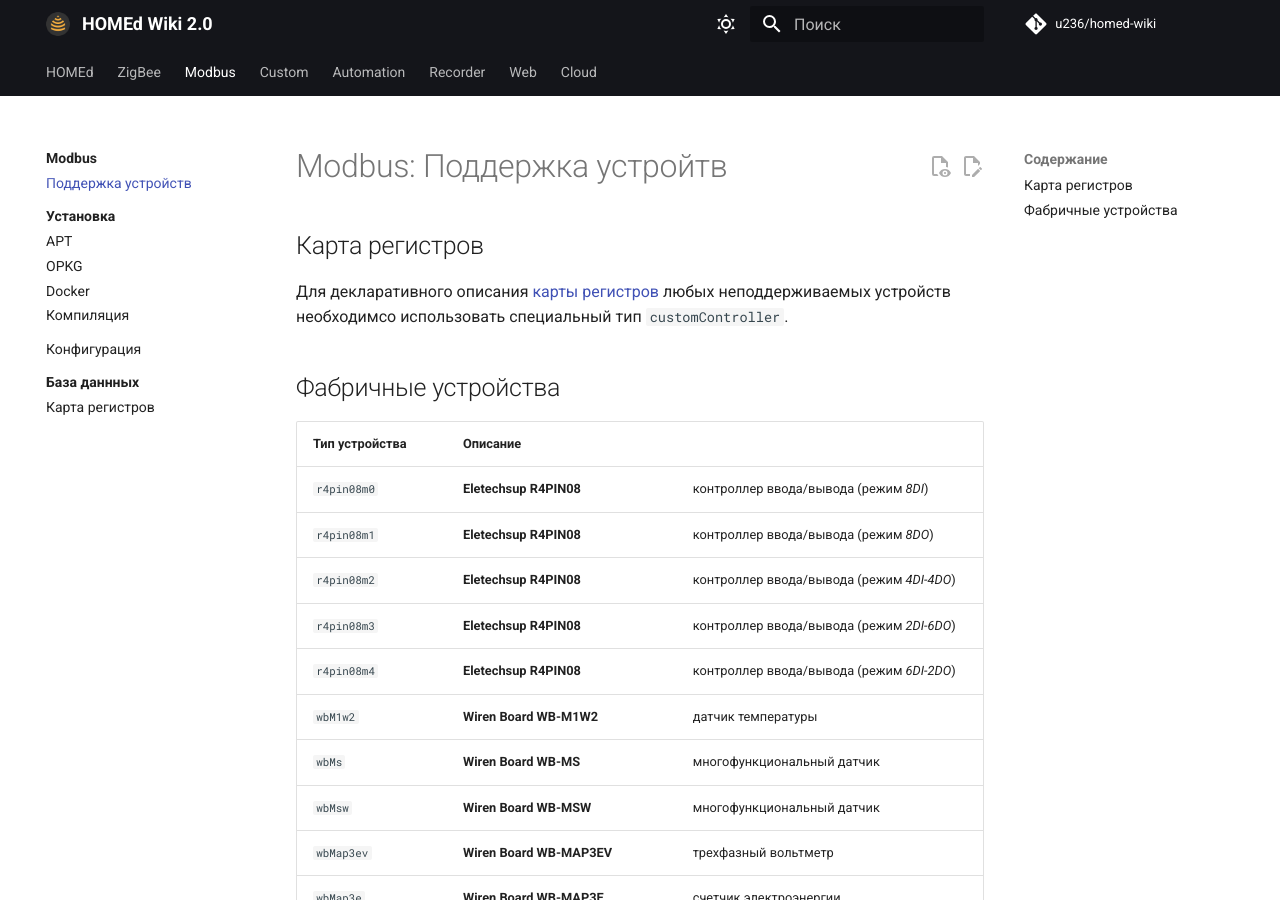
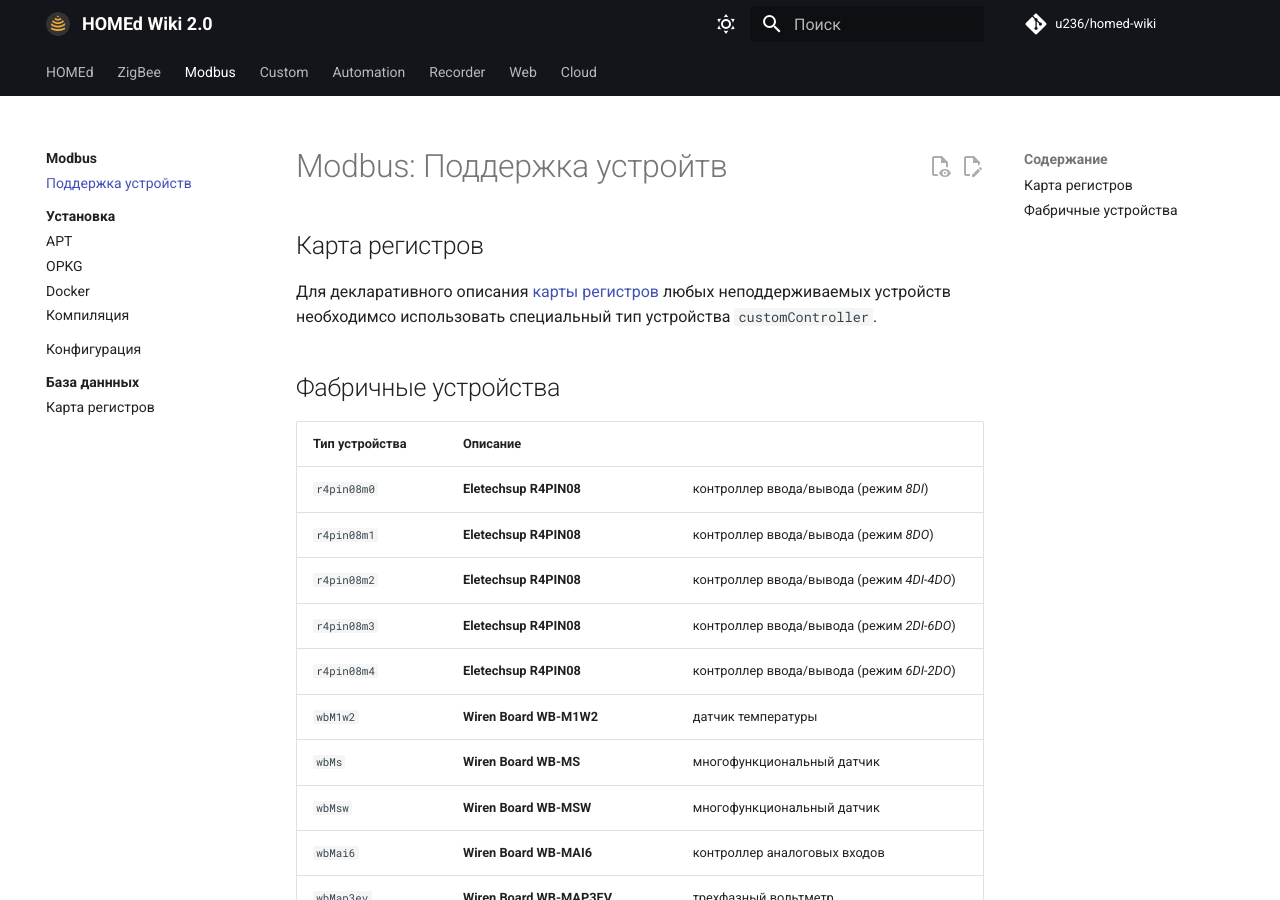
Before and after one commit to xyzroe/homed-wiki, an MkDocs documentation site: the page built from docs/modbus/devices.md, in a window 1280 px wide and 900 px high. Built offline with MkDocs 1.6.1 and Material for MkDocs 9.7.7, drawn with Linux system fonts in a browser that asks for light colours; comment, search, counter and statistics services are not loaded.

Commit message:
add wb-mai6 to modbus devices list

```diff
--- a/docs/modbus/devices.md
+++ b/docs/modbus/devices.md
@@ -6,7 +6,7 @@
 
 ## Карта регистров
 
-Для декларативного описания [карты регистров](/modbus/database/items/) любых неподдерживаемых устройств необходимсо использовать специальный тип `customController`.
+Для декларативного описания [карты регистров](/modbus/database/items/) любых неподдерживаемых устройств необходимсо использовать специальный тип устройства `customController`.
 
 ## Фабричные устройства
 
@@ -17,9 +17,10 @@
 | `r4pin08m2`        | __Eletechsup R4PIN08__         | контроллер ввода/вывода (режим _4DI-4DO_) |
 | `r4pin08m3`        | __Eletechsup R4PIN08__         | контроллер ввода/вывода (режим _2DI-6DO_) |
 | `r4pin08m4`        | __Eletechsup R4PIN08__         | контроллер ввода/вывода (режим _6DI-2DO_) |
-| `wbM1w2`           | __Wiren Board WB-M1W2__        | датчик температуры  |
+| `wbM1w2`           | __Wiren Board WB-M1W2__        | датчик температуры |
 | `wbMs`             | __Wiren Board WB-MS__          | многофункциональный датчик |
-| `wbMsw`            | __Wiren Board WB-MSW__         | многофункциональный датчик  |
+| `wbMsw`            | __Wiren Board WB-MSW__         | многофункциональный датчик |
+| `wbMai6`           | __Wiren Board WB-MAI6__        | контроллер аналоговых входов |
 | `wbMap3ev`         | __Wiren Board WB-MAP3EV__      | трехфазный вольтметр |
 | `wbMap3e`          | __Wiren Board WB-MAP3E__       | счетчик электроэнергии |
 | `wbMap6s`          | __Wiren Board WB-MAP6S__       | счетчик электроэнергии |
```
